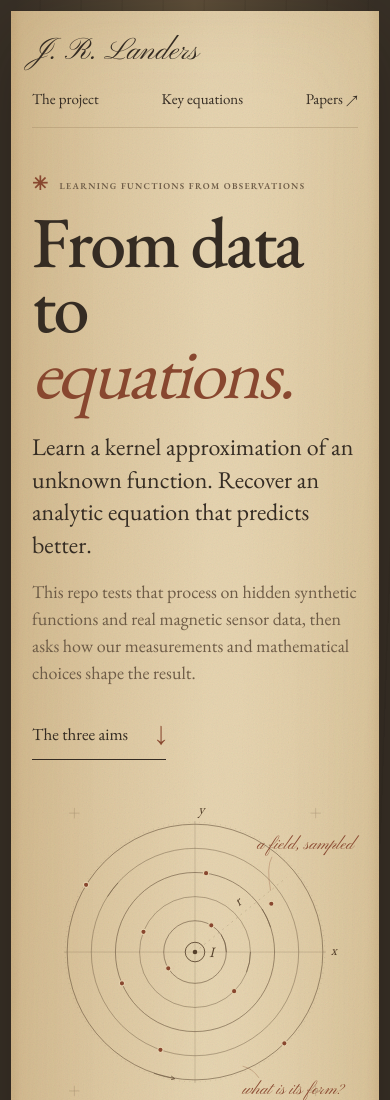
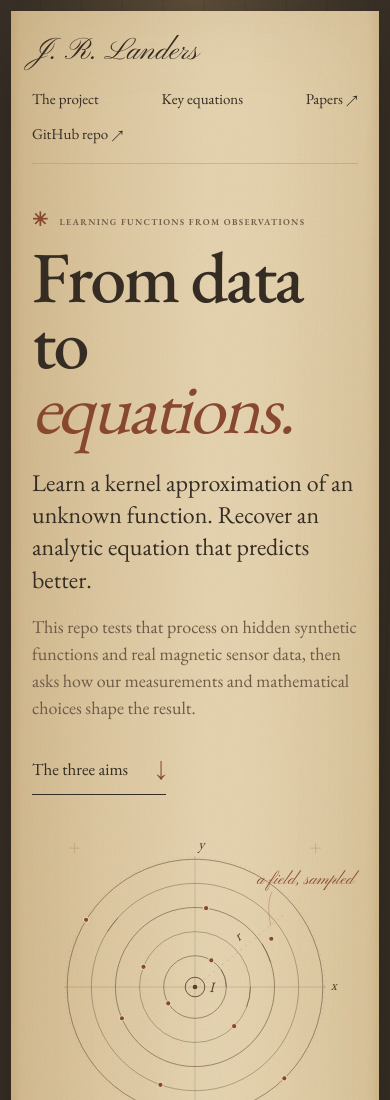
Before and after one commit to jonland82/blind-field-discovery, a plain HTML site: page index.html in a window 390 px wide. Shown: the top 1100 px of the page. Drawn offline with Linux system fonts and the light colour scheme.

Commit message:
Link research site and repository and prepare GitHub Pages

```diff
--- a/assets/site/folio.css
+++ b/assets/site/folio.css
@@ -301,7 +301,7 @@ details[open] summary > span { transform: rotate(45deg); }
   .folio { padding-inline: 25px; }
   .masthead { flex-wrap: wrap; justify-content: space-between; gap: 14px; padding-block: 22px 17px; min-height: auto; }
   .signature { font-size: 31px; }
-  .masthead nav { gap: 17px; }
+  .masthead nav { width: 100%; flex-wrap: wrap; gap: 12px 20px; margin-left: 0; }
   .masthead nav a { font-size: 15px; }
   .hero { grid-template-columns: 1fr; gap: 27px; padding: 41px 0 33px; }
   .hero .eyebrow { font-size: 10px; letter-spacing: 1.6px; }
--- a/index.html
+++ b/index.html
@@ -20,6 +20,7 @@
         <a href="#story">The project</a>
         <a href="#equations">Key equations</a>
         <a href="#papers">Papers <span aria-hidden="true">↗</span></a>
+        <a href="https://github.com/jonland82/blind-field-discovery">GitHub repo <span aria-hidden="true">↗</span></a>
       </nav>
     </header>
 
```
Also changed, not shown: 3 other files.
